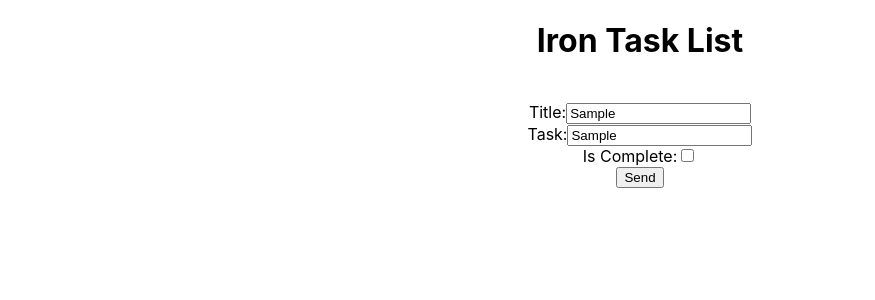
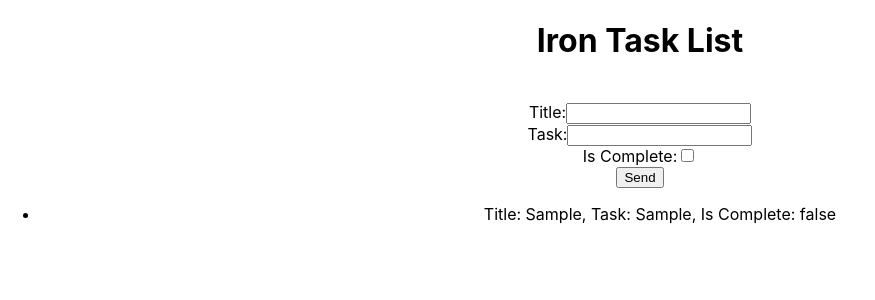
Before and after one commit to Bijl1/react-forms, a React (Create React App) app: page / in a window 1280 px wide. Both pictures are taken after typing "Sample", "Sample" into the empty fields and a click on the button "Send". Shown: the top 300 px of the page, without its empty margins (0-875 px from the left). Built offline with nearby package versions, Linux system fonts and the light colour scheme.

Commit message:
update display form

```diff
--- a/src/App.js
+++ b/src/App.js
@@ -6,12 +6,21 @@ function App() {
   const [formData, setFormData] = useState({
     title: "",
     task: "",
-    isComplete: ""
+    isComplete: false
   });
 
   const handleFormSubmit = (e) => {
     e.preventDefault();
 
+    // Add the form data to the task list
+    setTaskList([...taskList, formData]);
+
+    // Clear the form
+    setFormData({
+      title: "",
+      task: "",
+      isComplete: false
+    });
   };
 
   const handleChange = (e) => {
@@ -23,6 +32,18 @@ function App() {
     }));
   };
 
+  const displayTaskList = () => {
+    return (
+      <ul>
+        {taskList.map((task, index) => (
+          <li key={index}>
+            Title: {task.title}, Task: {task.task}, Is Complete: {task.isComplete.toString()}
+          </li>
+        ))}
+      </ul>
+    );
+  };
+
   return (
     <div className="App">
       <h1>Iron Task List</h1>
@@ -31,26 +52,36 @@ function App() {
         <label>
           Title:
           <input
-          type='text'
-          name="title"
-           value={formData.title} onChange={handleChange} />
+            type='text'
+            name="title"
+            value={formData.title}
+            onChange={handleChange}
+          />
         </label>
         <br />
         <label>
           Task:
           <input
-          type='text'
-          name="task"
-          value={formData.task} onChange={handleChange} />
+            type='text'
+            name="task"
+            value={formData.task}
+            onChange={handleChange}
+          />
         </label>
         <br />
         <label>
           Is Complete:
-          <input type='checkbox' name="isComplete" checked={formData.isComplete} onChange={handleChange} />
+          <input
+            type='checkbox'
+            name="isComplete"
+            checked={formData.isComplete}
+            onChange={handleChange}
+          />
         </label>
         <br />
         <button type="submit">Send</button>
       </form>
+      {displayTaskList()}
     </div>
   );
 }
```
